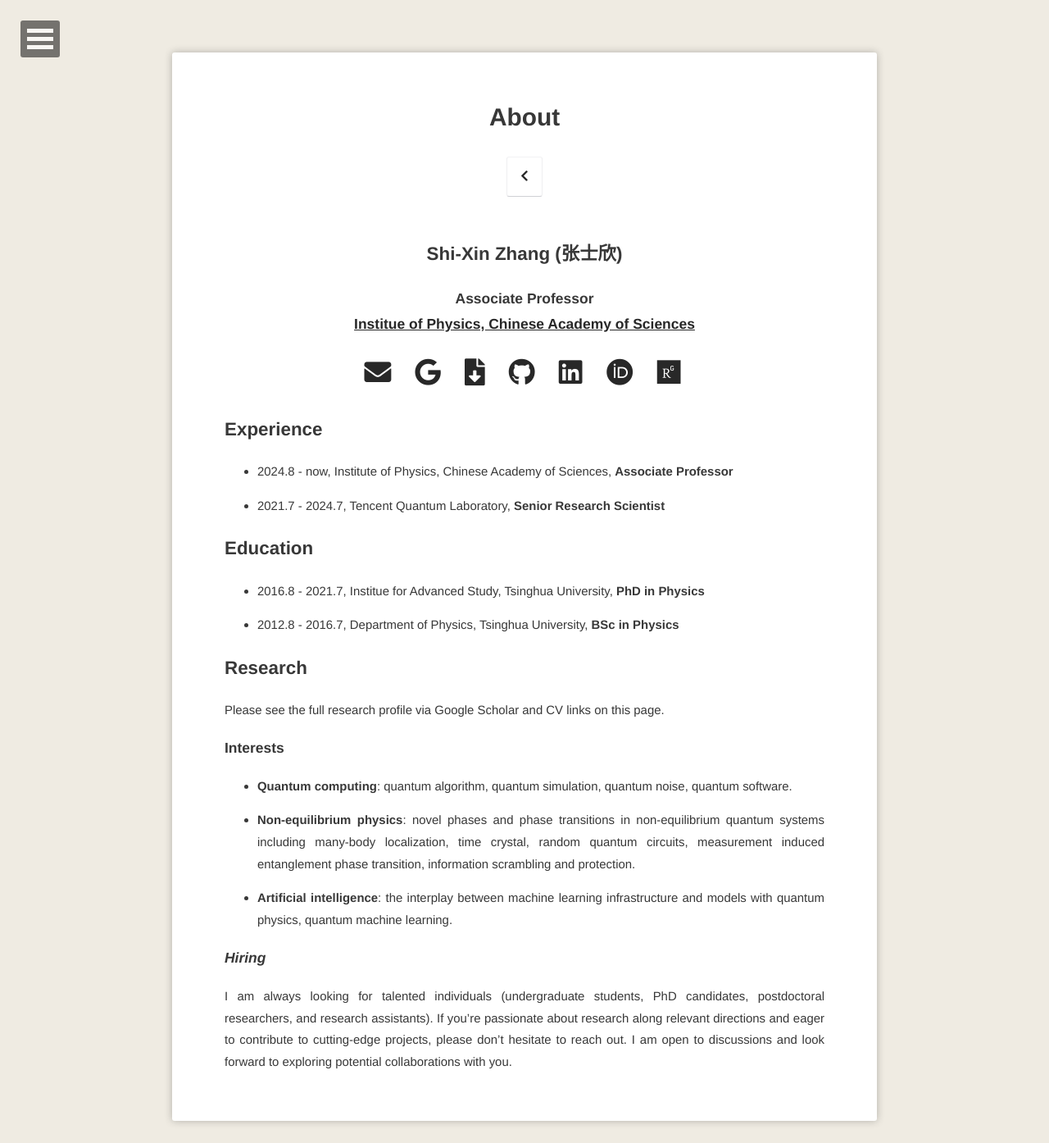
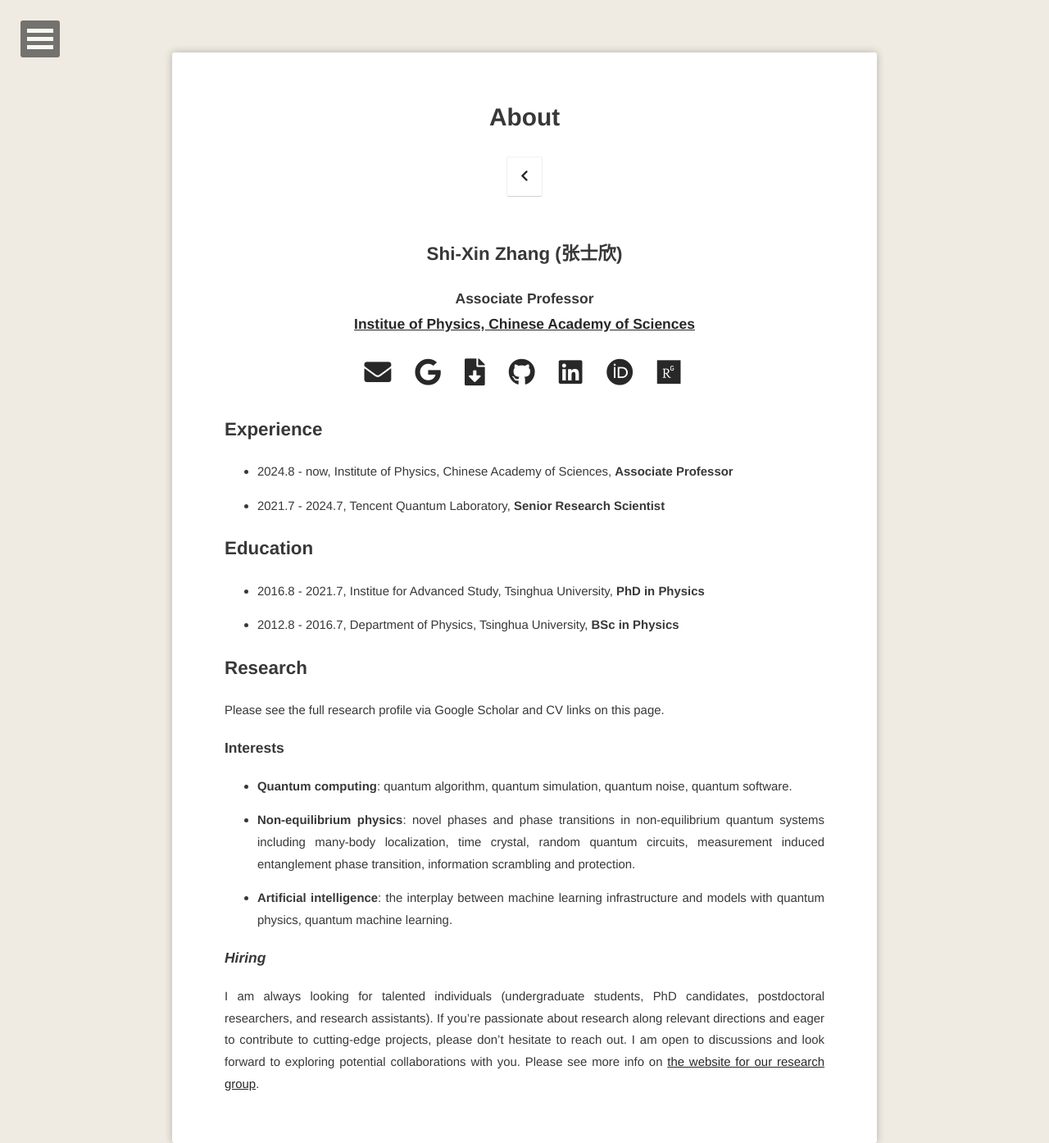
Before and after one commit to refraction-ray/refraction-ray.github.io, a Jekyll site: the page built from about/index.md, in a window 1280 px wide. Shown: the whole page at 82% size. Built offline with Jekyll 4.4.1, drawn with Linux system fonts in a browser that asks for light colours.

Commit message:
add group website

```diff
--- a/about/index.md
+++ b/about/index.md
@@ -75,4 +75,4 @@ quantum machine learning.
 
 ### *Hiring*
 
-I am always looking for talented individuals (undergraduate students, PhD candidates, postdoctoral researchers, and research assistants). If you're passionate about research along relevant directions and eager to contribute to cutting-edge projects, please don't hesitate to reach out. I am open to discussions and look forward to exploring potential collaborations with you.
+I am always looking for talented individuals (undergraduate students, PhD candidates, postdoctoral researchers, and research assistants). If you're passionate about research along relevant directions and eager to contribute to cutting-edge projects, please don't hesitate to reach out. I am open to discussions and look forward to exploring potential collaborations with you. Please see more info on [the website for our research group](https://sxzgroup.github.io/).
```
